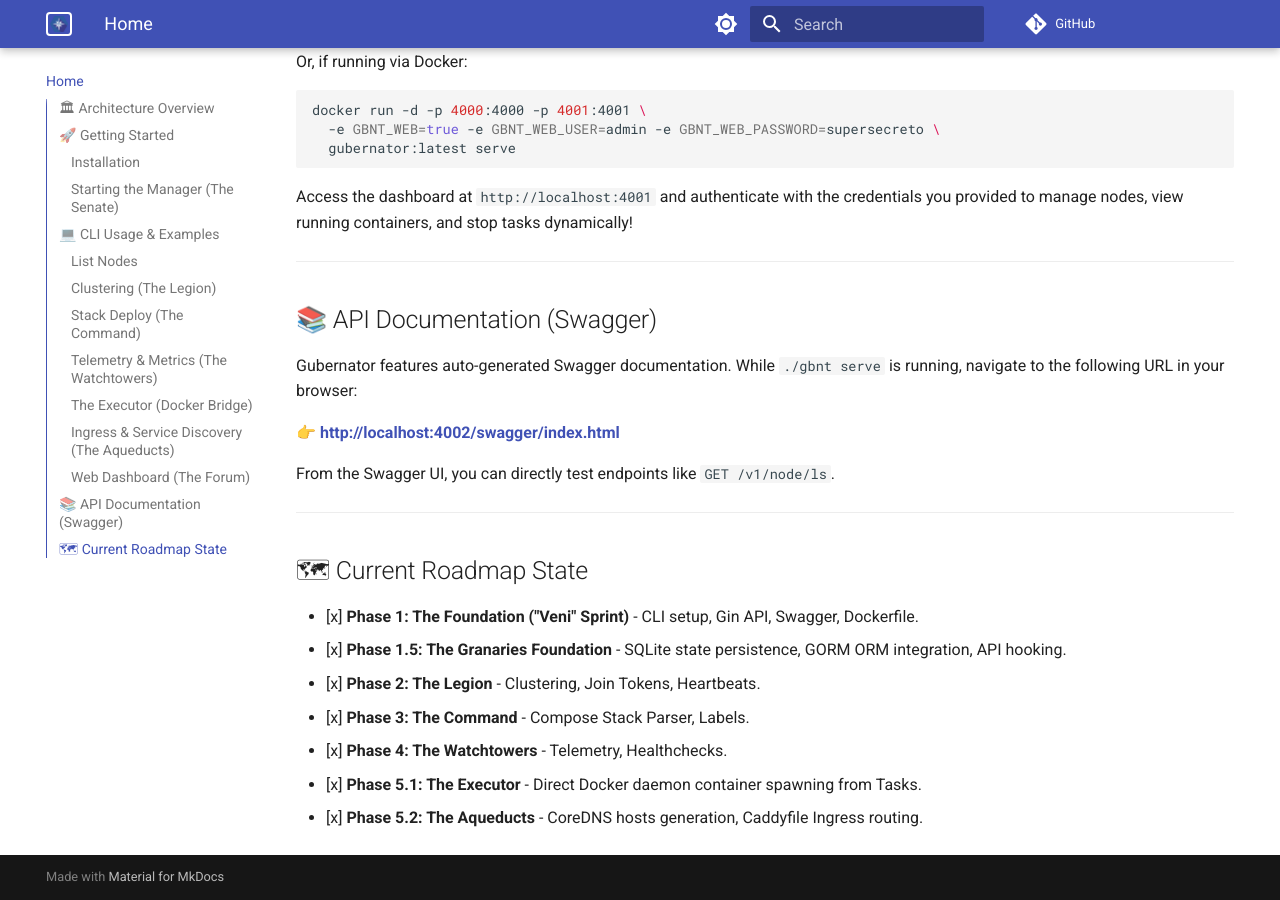
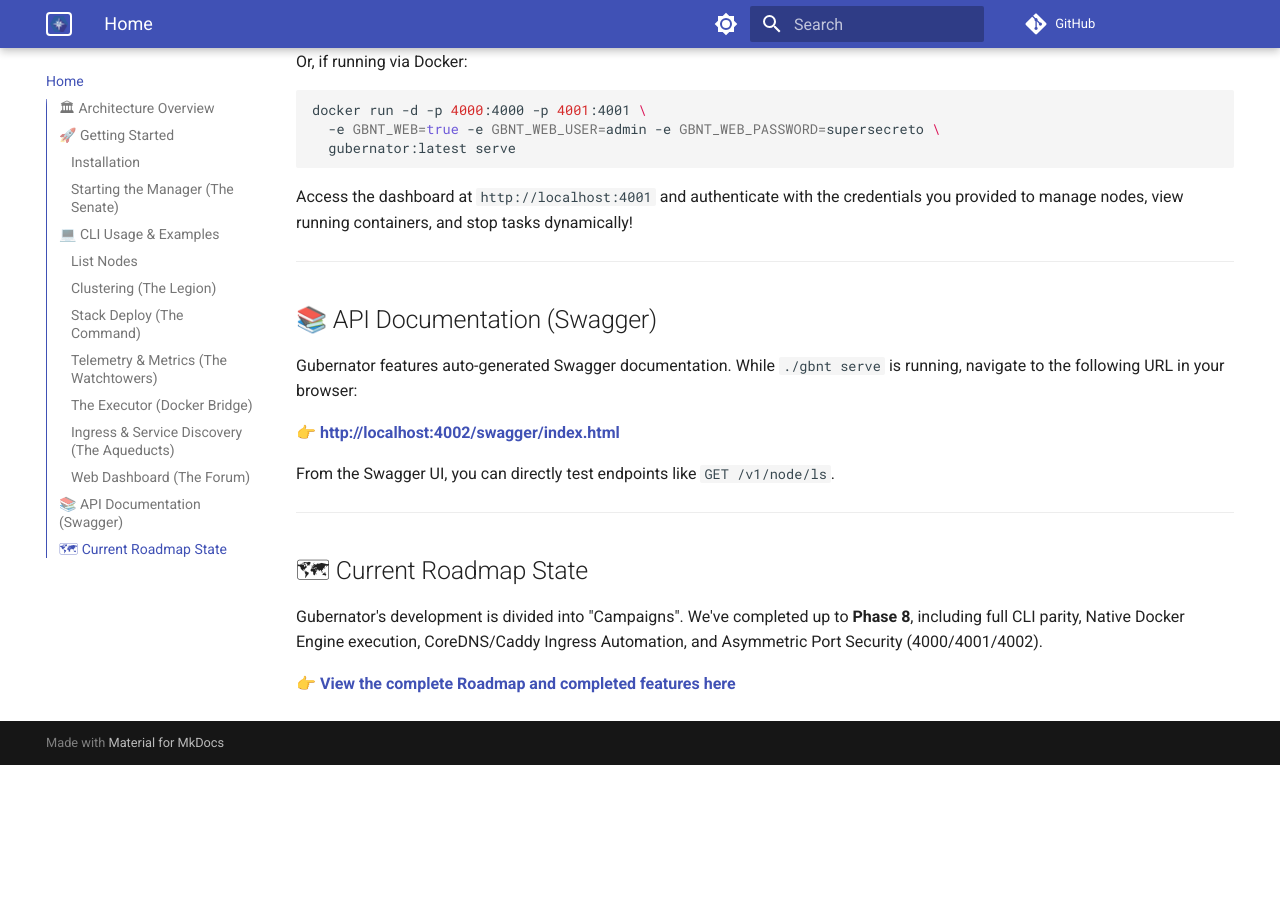
Before and after one commit to mario-ezquerro/gubernator, an MkDocs documentation site: the page built from docs/index.md, in a window 1280 px wide and 900 px high, scrolled down 4229 px. Built offline with MkDocs 1.6.1 and Material for MkDocs 9.7.7, drawn with Linux system fonts in a browser that asks for light colours; comment, search, counter and statistics services are not loaded; after the commit the page ends 4994 px from its top, so only the background shows below that.

Commit message:
docs: extract roadmap to dedicated page

```diff
--- a/docs/index.md
+++ b/docs/index.md
@@ -209,10 +209,7 @@
 ---
 
 ## 🗺 Current Roadmap State
-- [x] **Phase 1: The Foundation ("Veni" Sprint)** - CLI setup, Gin API, Swagger, Dockerfile.
-- [x] **Phase 1.5: The Granaries Foundation** - SQLite state persistence, GORM ORM integration, API hooking.
-- [x] **Phase 2: The Legion** - Clustering, Join Tokens, Heartbeats.
-- [x] **Phase 3: The Command** - Compose Stack Parser, Labels.
-- [x] **Phase 4: The Watchtowers** - Telemetry, Healthchecks.
-- [x] **Phase 5.1: The Executor** - Direct Docker daemon container spawning from Tasks.
-- [x] **Phase 5.2: The Aqueducts** - CoreDNS hosts generation, Caddyfile Ingress routing.
+
+Gubernator's development is divided into "Campaigns". We've completed up to **Phase 8**, including full CLI parity, Native Docker Engine execution, CoreDNS/Caddy Ingress Automation, and Asymmetric Port Security (4000/4001/4002).
+
+👉 **[View the complete Roadmap and completed features here](roadmap.md)**
--- a/mkdocs.yml
+++ b/mkdocs.yml
@@ -36,6 +36,7 @@
 
 nav:
   - Home: index.md
+  - Roadmap: roadmap.md
   - Installation: install.md
   - CLI Reference: cli.md
   - Architecture: architecture.md
```
Also changed, not shown: README.md (+15 -19 lines), docs/roadmap.md (added, +23 -0 lines), 1 other file.
